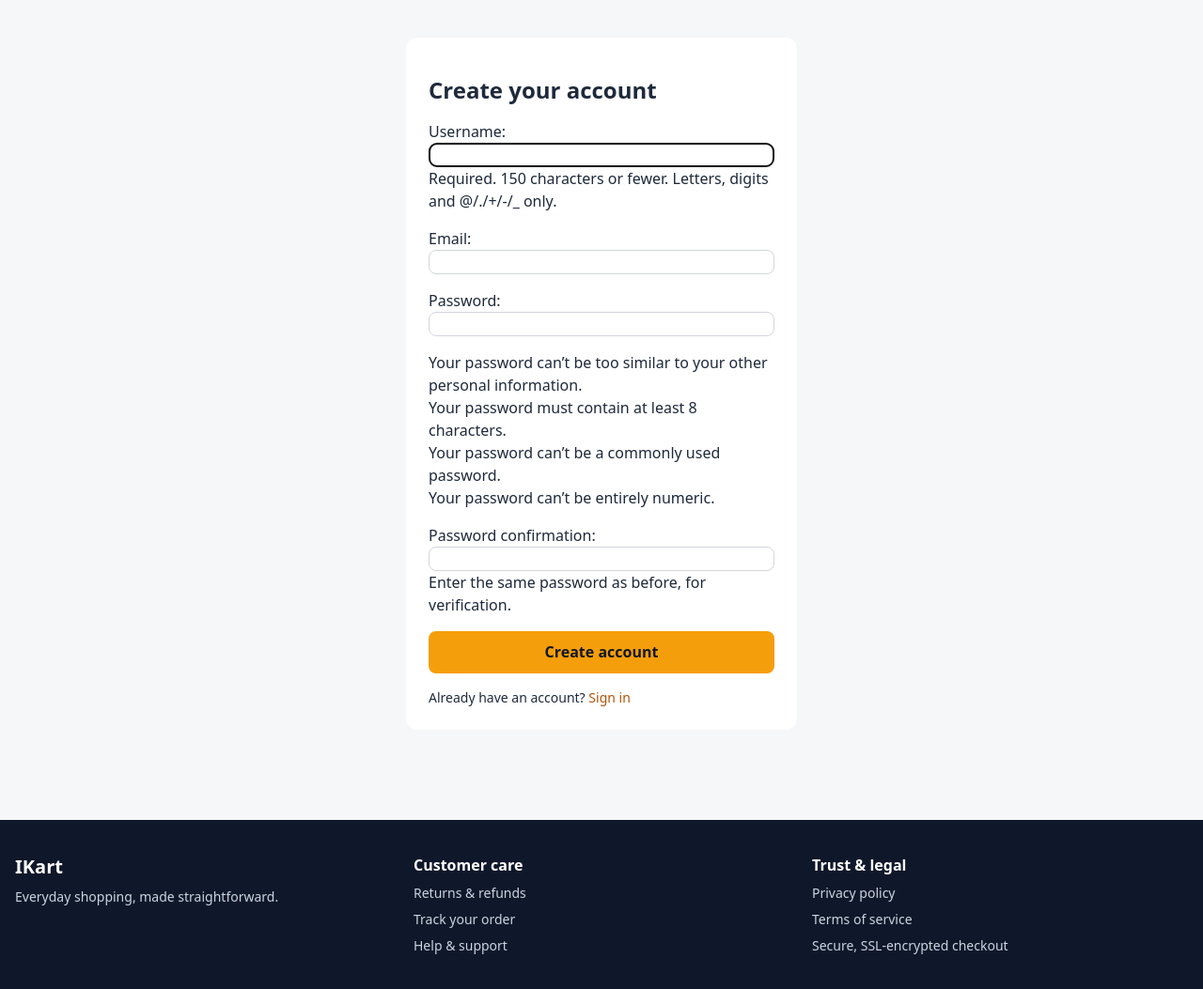
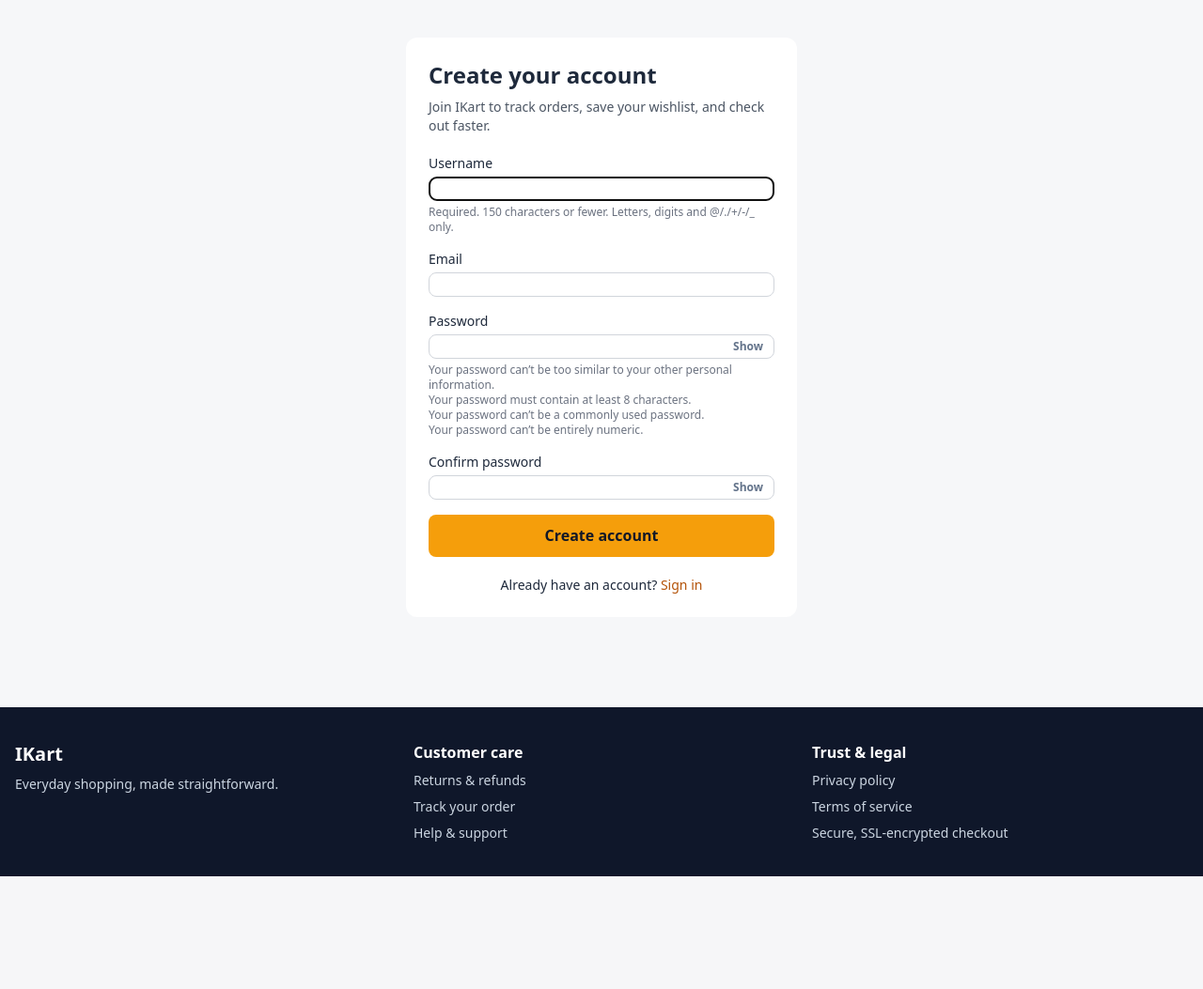
Before and after one commit to Navee090603/ikart, a Django app: page /signup/ in a window 1280 px wide. Shown: the part 56-1109 px from the top of the page at 94% size. After the commit the page ends 989 px from the top, so only its background shows below. Run offline with Django 5.2, Linux system fonts and the light colour scheme; some libraries are stand-ins or nearby versions.

Commit message:
Redesign login and signup pages with password show/hide toggle
Restyle the login and signup templates to match the rest of the
storefront, and add a reusable show/hide toggle for password fields
(wired up once in base.html and reused across both forms). Introduce
a LoginForm (AuthenticationForm subclass) so the login view's password
widget gets the extra padding needed for the toggle button, matching
what SignUpForm already does for its password fields.

Co-Authored-By: Claude Sonnet 5 <noreply@anthropic.com>

```diff
--- a/ikart/urls.py
+++ b/ikart/urls.py
@@ -5,6 +5,7 @@ from django.urls import include, path
 
 from django.contrib.auth import views as auth_views
 
+from storefront.forms import LoginForm
 from storefront.ratelimit import rate_limit
 from storefront.views import health_check
 
@@ -19,7 +20,7 @@ urlpatterns = [
     path(settings.ADMIN_URL, admin.site.urls),
     path(
         "accounts/login/",
-        rate_limit("login", limit=15, period_seconds=300)(auth_views.LoginView.as_view()),
+        rate_limit("login", limit=15, period_seconds=300)(auth_views.LoginView.as_view(authentication_form=LoginForm)),
         name="login",
     ),
     path("accounts/", include("django.contrib.auth.urls")),
--- a/storefront/forms.py
+++ b/storefront/forms.py
@@ -1,9 +1,13 @@
 from django import forms
-from django.contrib.auth.forms import UserCreationForm
+from django.contrib.auth.forms import AuthenticationForm, UserCreationForm
 from django.contrib.auth.models import User
 from django.core.exceptions import ValidationError
 
 from .models import Address, MarketingPreference, Order, OrderRequest, ProductQuestion, Review, SupportTicket, UserProfile
+
+# Extra right padding so the show/hide password toggle button (added in the
+# template) doesn't sit on top of the password text as the user types.
+PASSWORD_WIDGET_ATTRS = {"class": "pr-12"}
 
 
 class SignUpForm(UserCreationForm):
@@ -13,11 +17,22 @@ class SignUpForm(UserCreationForm):
         model = User
         fields = ("username", "email", "password1", "password2")
 
+    def __init__(self, *args, **kwargs):
+        super().__init__(*args, **kwargs)
+        self.fields["password1"].widget.attrs.update(PASSWORD_WIDGET_ATTRS)
+        self.fields["password2"].widget.attrs.update(PASSWORD_WIDGET_ATTRS)
+
     def clean_email(self):
         email = self.cleaned_data["email"].strip().lower()
         if User.objects.filter(email__iexact=email).exists():
             raise ValidationError("An account already uses this email address. Please sign in instead.")
         return email
+
+
+class LoginForm(AuthenticationForm):
+    def __init__(self, *args, **kwargs):
+        super().__init__(*args, **kwargs)
+        self.fields["password"].widget.attrs.update(PASSWORD_WIDGET_ATTRS)
 
 
 class OTPVerificationForm(forms.Form):
--- a/storefront/templates/registration/signup.html
+++ b/storefront/templates/registration/signup.html
@@ -1 +1,118 @@
-{% extends 'storefront/base.html' %}{% block title %}Create account | IKart{% endblock %}{% block content %}<div class="max-w-md mx-auto px-4 py-10"><form method="post" class="bg-white rounded-xl p-6 space-y-4">{% csrf_token %}<h1 class="text-2xl font-bold">Create your account</h1>{{ form.as_p }}<button class="btn btn-primary w-full">Create account</button><p class="text-sm">Already have an account? <a class="text-amber-700" href="{% url 'login' %}">Sign in</a></p></form></div>{% endblock %}
+{% extends 'storefront/base.html' %}
+
+{% block title %}Create account | IKart{% endblock %}
+
+{% block content %}
+<div class="max-w-md mx-auto px-4 py-10">
+    <div class="bg-white rounded-xl p-6 space-y-5">
+
+        <div>
+            <h1 class="text-2xl font-bold">
+                Create your account
+            </h1>
+
+            <p class="text-sm text-gray-600 mt-2">
+                Join IKart to track orders, save your wishlist, and check out faster.
+            </p>
+        </div>
+
+        <form method="post" class="space-y-4">
+            {% csrf_token %}
+
+            {% if form.non_field_errors %}
+            <div class="text-sm text-red-600">
+                {{ form.non_field_errors }}
+            </div>
+            {% endif %}
+
+            <div>
+                <label for="{{ form.username.id_for_label }}" class="block text-sm font-medium mb-1">
+                    Username
+                </label>
+
+                {{ form.username }}
+
+                {% if form.username.help_text %}
+                <p class="text-xs text-gray-500 mt-1">{{ form.username.help_text }}</p>
+                {% endif %}
+
+                {% if form.username.errors %}
+                <div class="text-sm text-red-600 mt-1">
+                    {{ form.username.errors }}
+                </div>
+                {% endif %}
+            </div>
+
+            <div>
+                <label for="{{ form.email.id_for_label }}" class="block text-sm font-medium mb-1">
+                    Email
+                </label>
+
+                {{ form.email }}
+
+                {% if form.email.errors %}
+                <div class="text-sm text-red-600 mt-1">
+                    {{ form.email.errors }}
+                </div>
+                {% endif %}
+            </div>
+
+            <div>
+                <label for="{{ form.password1.id_for_label }}" class="block text-sm font-medium mb-1">
+                    Password
+                </label>
+
+                <div class="relative">
+                    {{ form.password1 }}
+
+                    <button type="button" class="pw-toggle absolute right-3 top-1/2 -translate-y-1/2 text-xs font-semibold text-slate-500 hover:text-slate-700" data-target="{{ form.password1.id_for_label }}">
+                        Show
+                    </button>
+                </div>
+
+                {% if form.password1.help_text %}
+                <div class="text-xs text-gray-500 mt-1 space-y-0.5">{{ form.password1.help_text|safe }}</div>
+                {% endif %}
+
+                {% if form.password1.errors %}
+                <div class="text-sm text-red-600 mt-1">
+                    {{ form.password1.errors }}
+                </div>
+                {% endif %}
+            </div>
+
+            <div>
+                <label for="{{ form.password2.id_for_label }}" class="block text-sm font-medium mb-1">
+                    Confirm password
+                </label>
+
+                <div class="relative">
+                    {{ form.password2 }}
+
+                    <button type="button" class="pw-toggle absolute right-3 top-1/2 -translate-y-1/2 text-xs font-semibold text-slate-500 hover:text-slate-700" data-target="{{ form.password2.id_for_label }}">
+                        Show
+                    </button>
+                </div>
+
+                {% if form.password2.errors %}
+                <div class="text-sm text-red-600 mt-1">
+                    {{ form.password2.errors }}
+                </div>
+                {% endif %}
+            </div>
+
+            <button type="submit" class="btn btn-primary w-full">
+                Create account
+            </button>
+        </form>
+
+        <p class="text-sm text-center">
+            Already have an account?
+            <a class="text-amber-700 hover:underline font-medium" href="{% url 'login' %}">
+                Sign in
+            </a>
+        </p>
+
+    </div>
+</div>
+{% endblock %}
--- a/storefront/templates/storefront/base.html
+++ b/storefront/templates/storefront/base.html
@@ -18,5 +18,5 @@
   {% if messages %}<div class="max-w-7xl mx-auto px-4 pt-4">{% for message in messages %}<div class="p-3 mb-2 rounded bg-amber-100">{{ message }}</div>{% endfor %}</div>{% endif %}
   <main>{% block content %}{% endblock %}</main>
   <footer class="bg-slate-900 text-slate-300 mt-14"><div class="max-w-7xl mx-auto px-4 py-9 grid gap-6 md:grid-cols-3"><div><div class="text-xl font-bold text-white">IKart</div><p class="mt-2 text-sm">Everyday shopping, made straightforward.</p></div><div><div class="font-semibold text-white">Customer care</div><a class="block mt-2 text-sm" href="{% url 'storefront:trust_page' 'returns' %}">Returns & refunds</a><a class="block mt-2 text-sm" href="{% url 'storefront:order_history' %}">Track your order</a><a class="block mt-2 text-sm" href="{% url 'storefront:support' %}">Help & support</a></div><div><div class="font-semibold text-white">Trust & legal</div><a class="block mt-2 text-sm" href="{% url 'storefront:trust_page' 'privacy' %}">Privacy policy</a><a class="block mt-2 text-sm" href="{% url 'storefront:trust_page' 'terms' %}">Terms of service</a><p class="text-sm mt-2">Secure, SSL-encrypted checkout</p></div></div></footer>
-  <script>const input=document.getElementById('site-search'),box=document.getElementById('search-results'),escapeHtml=value=>String(value).replace(/[&<>"']/g,char=>({'&':'&amp;','<':'&lt;','>':'&gt;','"':'&quot;',"'":'&#39;'}[char]));let timer;input?.addEventListener('input',()=>{clearTimeout(timer);const q=input.value.trim();if(q.length<2){box.classList.add('hidden');return}timer=setTimeout(async()=>{const r=await fetch('{% url "storefront:search_autocomplete" %}?q='+encodeURIComponent(q));const d=await r.json();box.innerHTML=d.results.map(x=>`<a class="block px-3 py-2 hover:bg-slate-100" href="/product/${encodeURIComponent(x.slug)}/">${escapeHtml(x.name)}<span class="float-right">₹${escapeHtml(x.price)}</span></a>`).join('');box.classList.toggle('hidden',!d.results.length)},180)});document.addEventListener('click',e=>{if(!e.target.closest('#site-search')&&!e.target.closest('#search-results'))box.classList.add('hidden')});const accountMenu=document.getElementById('account-menu');document.addEventListener('click',e=>{if(accountMenu&&accountMenu.open&&!e.target.closest('#account-menu'))accountMenu.removeAttribute('open')});</script>
+  <script>const input=document.getElementById('site-search'),box=document.getElementById('search-results'),escapeHtml=value=>String(value).replace(/[&<>"']/g,char=>({'&':'&amp;','<':'&lt;','>':'&gt;','"':'&quot;',"'":'&#39;'}[char]));let timer;input?.addEventListener('input',()=>{clearTimeout(timer);const q=input.value.trim();if(q.length<2){box.classList.add('hidden');return}timer=setTimeout(async()=>{const r=await fetch('{% url "storefront:search_autocomplete" %}?q='+encodeURIComponent(q));const d=await r.json();box.innerHTML=d.results.map(x=>`<a class="block px-3 py-2 hover:bg-slate-100" href="/product/${encodeURIComponent(x.slug)}/">${escapeHtml(x.name)}<span class="float-right">₹${escapeHtml(x.price)}</span></a>`).join('');box.classList.toggle('hidden',!d.results.length)},180)});document.addEventListener('click',e=>{if(!e.target.closest('#site-search')&&!e.target.closest('#search-results'))box.classList.add('hidden')});const accountMenu=document.getElementById('account-menu');document.addEventListener('click',e=>{if(accountMenu&&accountMenu.open&&!e.target.closest('#account-menu'))accountMenu.removeAttribute('open')});document.addEventListener('click',e=>{const btn=e.target.closest('.pw-toggle');if(!btn)return;const input=document.getElementById(btn.dataset.target);if(!input)return;const showing=input.type==='text';input.type=showing?'password':'text';btn.textContent=showing?'Show':'Hide'});</script>
 </body></html>
```
Also changed, not shown: storefront/templates/registration/login.html (+57 -7 lines).
